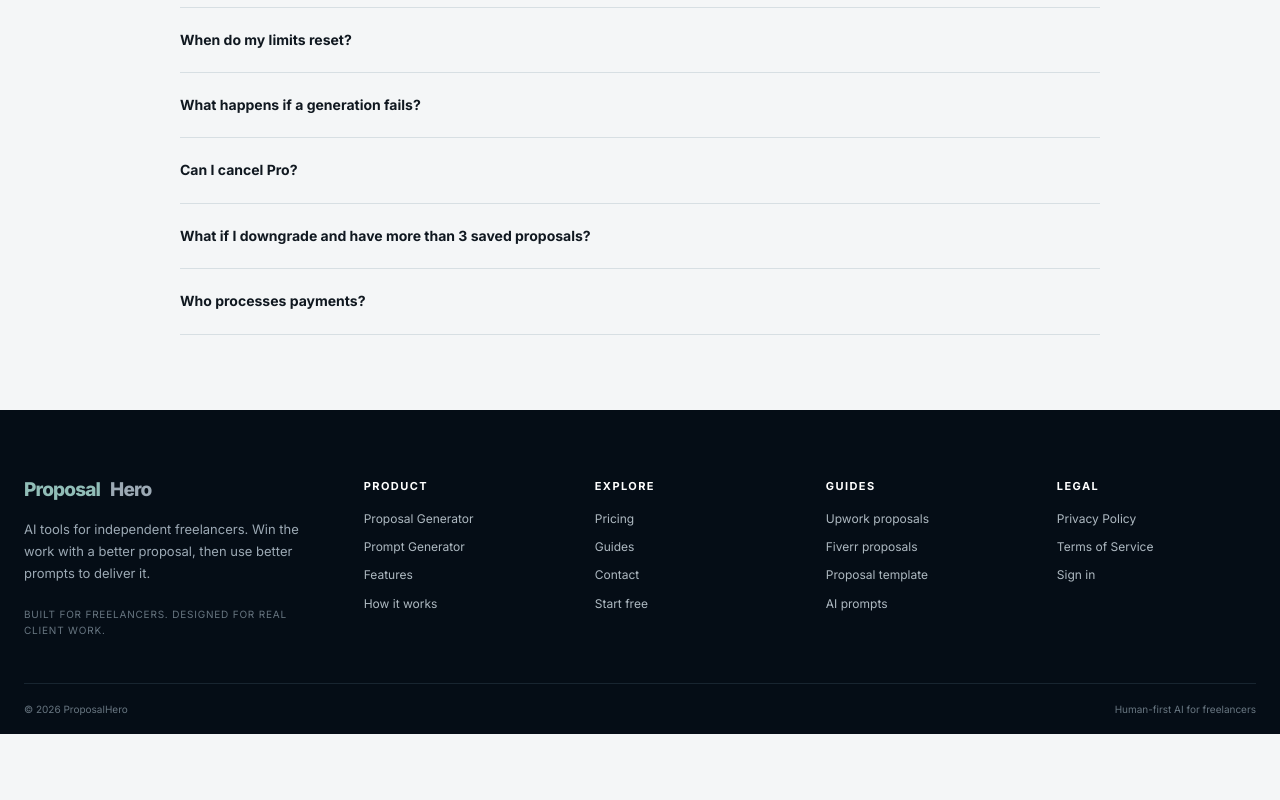
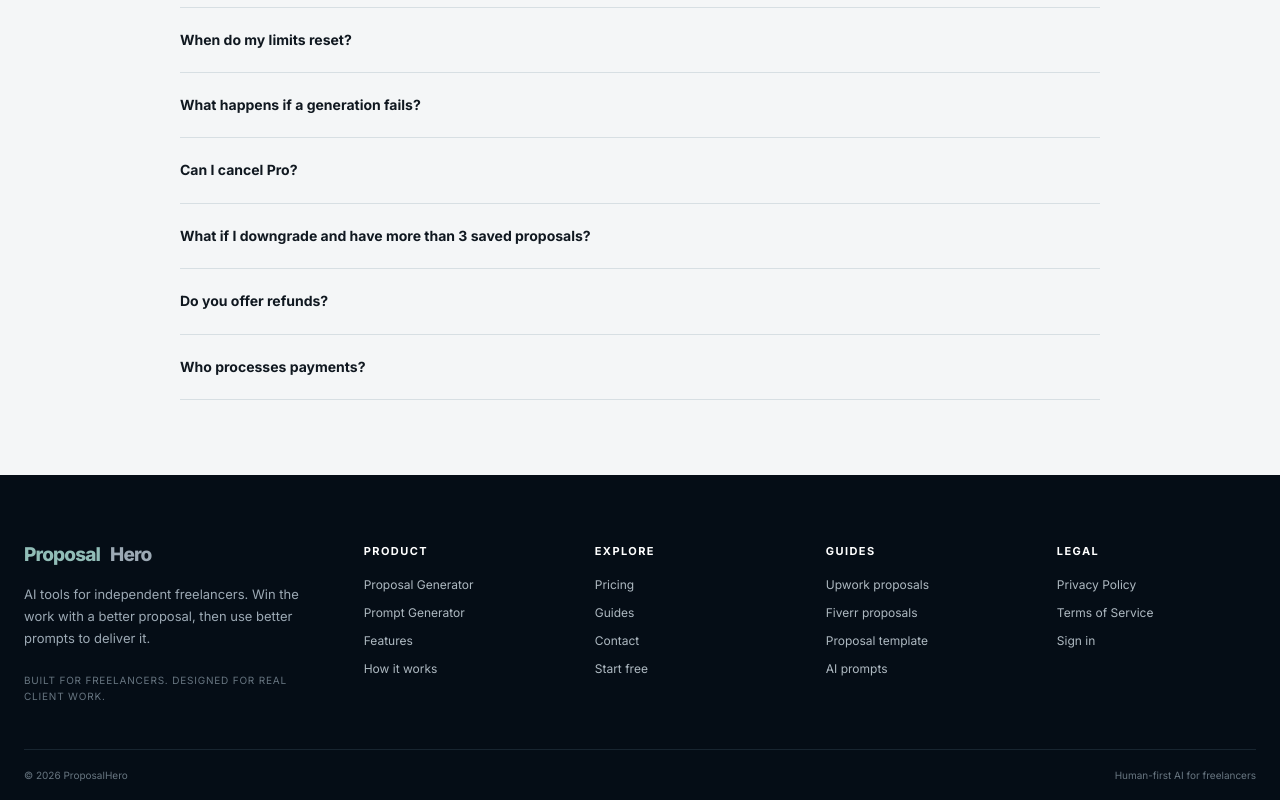
Before and after one commit to HafeezKhan098/proposalhero, a Next.js app: page /pricing in a window 1280 px wide. Shown: the part 1594-2394 px from the top of the page. Before the commit the page ends 2328 px from the top, so only its background shows below. Built offline with nearby package versions, Linux system fonts and the light colour scheme; no server answers.

Commit message:
added refund policy

```diff
--- a/app/pricing/page.tsx
+++ b/app/pricing/page.tsx
@@ -41,6 +41,7 @@ const faqs: [string, string][] = [
   ['What happens if a generation fails?', 'You are not charged for it. If the AI service fails or returns an unusable result, the use is returned to your allowance.'],
   ['Can I cancel Pro?', 'Yes. You can cancel at any time from Manage subscription. If you cancel, Pro access continues until the end of the period you have already paid for.'],
   ['What if I downgrade and have more than 3 saved proposals?', 'Nothing is deleted. You keep everything you saved, but you will need to delete some before saving new ones on the Basic plan.'],
+  ['Do you offer refunds?', 'Payments are non-refundable, and there are no partial refunds for unused time. You can cancel at any time to stop future renewals, and you keep Pro until the end of the period you paid for. If you were charged by mistake, contact us. See the Terms for details.'],
   ['Who processes payments?', 'Payments are processed by Lemon Squeezy. ProposalHero never sees or stores your card details.'],
 ];
 
@@ -73,7 +74,7 @@ export default function Page() {
             {proEnabled ? (
               <>
                 <BillingButton endpoint="/api/billing/checkout" label="Upgrade to Pro" className="plan-btn dark" />
-                <small className="checkout-note">Secure checkout by Lemon Squeezy. Cancel any time.</small>
+                <small className="checkout-note">Secure checkout by Lemon Squeezy. Cancel any time. Payments are non-refundable.</small>
               </>
             ) : (
               <>
```
Also changed, not shown: app/terms/page.tsx (+1 -1 lines).
